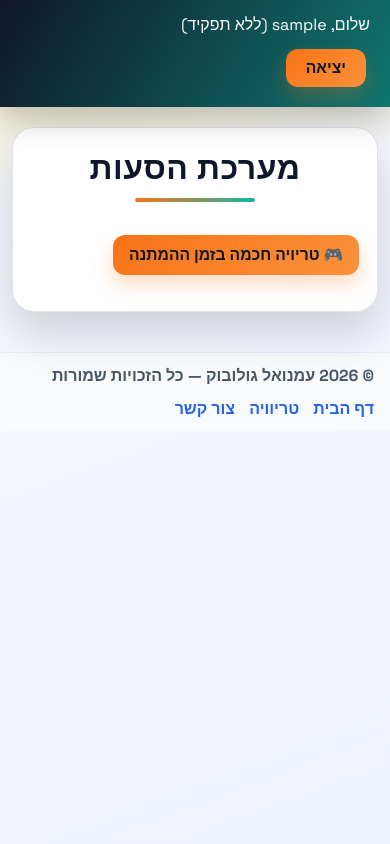
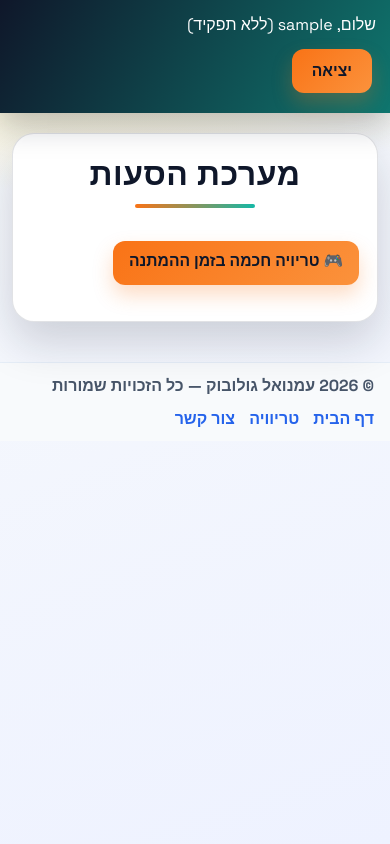
Before and after one commit to imanuel1984/stransport, a Django app: page / in a window 390 px wide. Run offline with Django 5.2, Linux system fonts and the light colour scheme; the visitor is signed in with stand-in values (Sample User, id 1); data that the repository does not hold is empty; parts of the project's set-up code (start-up, migrations or seed data) failed here and were passed over.

Commit message:
fix(mobile): touch targets, iOS input zoom, safe-area for phones
Made-with: Cursor

```diff
--- a/stransport/static/stransport/stransport.css
+++ b/stransport/static/stransport/stransport.css
@@ -743,6 +743,15 @@ a.button:hover {
 }
 
 @media (max-width: 720px) {
+  html {
+    -webkit-text-size-adjust: 100%;
+  }
+
+  body {
+    padding-left: env(safe-area-inset-left);
+    padding-right: env(safe-area-inset-right);
+  }
+
   main {
     margin: 20px 12px 40px;
     padding: 20px 18px 24px;
@@ -752,6 +761,29 @@ a.button:hover {
     flex-direction: column;
     gap: 8px;
     align-items: flex-start;
+    padding-left: max(14px, env(safe-area-inset-left));
+    padding-right: max(14px, env(safe-area-inset-right));
+  }
+
+  /* כפתורים ולחיצות נוחים באצבע (מינימום ~44px) */
+  nav a,
+  button,
+  .button,
+  .btn-primary,
+  .new-request-btn {
+    min-height: 44px;
+    min-width: 44px;
+    display: inline-flex;
+    align-items: center;
+    justify-content: center;
+    -webkit-tap-highlight-color: rgba(0, 0, 0, 0.1);
+  }
+
+  /* iOS: מניעת זום אוטומטי focus על שדות (גודל 16px+) */
+  input,
+  select,
+  textarea {
+    font-size: 16px !important;
   }
 
   .requests-map {
```
